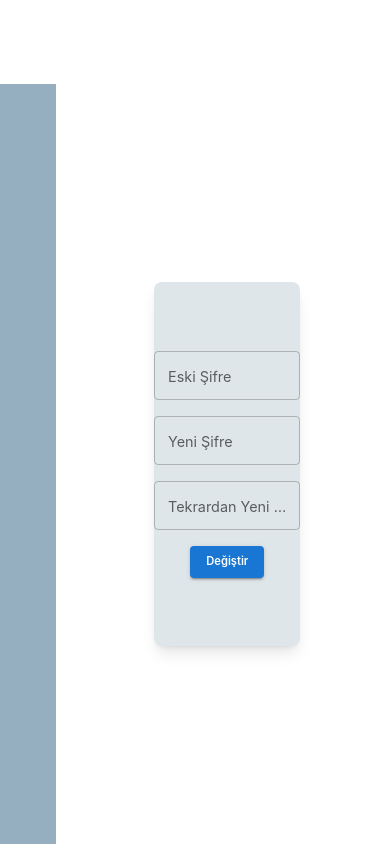
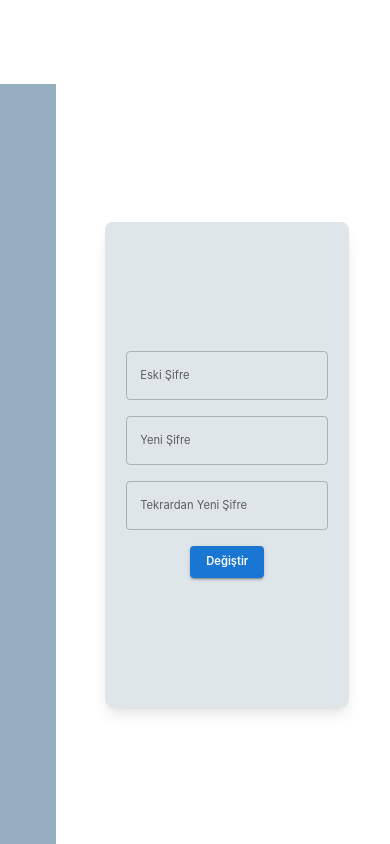
Before and after one commit to atasaymguler/e-commerce, a React (Vite) app: page /home/privacy in a window 390 px wide. Built offline with nearby package versions, Linux system fonts and the light colour scheme; some icons are missing.

Commit message:
Privacy Responsive

```diff
--- a/src/pages/Privacy/Privacy.tsx
+++ b/src/pages/Privacy/Privacy.tsx
@@ -56,7 +56,7 @@ export default function Privacy() {
         }
     }
 
-     const {values,handleChange , handleBlur,errors,handleSubmit,handleReset,touched} = useFormik({
+     const {values,handleChange , handleBlur,errors,handleSubmit,touched} = useFormik({
      initialValues: {
        oldPassword : '',
        newPassword: '',
@@ -70,21 +70,21 @@ export default function Privacy() {
   return (
     <div className='h-full flex justify-center items-center'>
 
-        <form onSubmit={handleSubmit} className='bg-[#dfe6e9] w-1/2 h-1/2 flex justify-center items-center rounded-lg shadow-lg'>
+        <form onSubmit={handleSubmit} className='bg-[#dfe6e9] w-5/6 md:w-1/2 h-4/6 flex justify-center items-center rounded-lg shadow-lg box-content !p-3'>
         <div>
             <div>
                 <TextField name='oldPassword' value={values.oldPassword} onChange={handleChange} onBlur={handleBlur} type='password' label="Eski Şifre" variant="outlined"
-                helperText={ (user?.password !== values.oldPassword || errors.oldPassword ) && touched.oldPassword && (errors.oldPassword ? <span className='text-red-600 text-[10px]'>{errors.oldPassword}</span>: <span className='text-red-600 text-[10px]'>Şifreniz Yanlıştır</span> )  }
+                helperText={ (user?.password !== values.oldPassword || errors.oldPassword ) && touched.oldPassword && (errors.oldPassword ? <span className='text-red-600 '>{errors.oldPassword}</span>: <span className='text-red-600 '>Şifreniz Yanlıştır</span> )  }
                 />
             </div>
               <div className='!mt-4'>
                 <TextField name='newPassword' value={values.newPassword} onChange={handleChange} onBlur={handleBlur} type='password' label="Yeni Şifre" variant="outlined"
-                helperText={errors.newPassword && touched.newPassword && <span className='text-red-600 text-[10px]'>{errors.newPassword}</span>}
+                helperText={errors.newPassword && touched.newPassword && <span className='text-red-600 '>{errors.newPassword}</span>}
                 />
             </div>
               <div  className='!mt-4'>
                 <TextField name='newPasswordRepeat' value={values.newPasswordRepeat} onChange={handleChange} onBlur={handleBlur} type='password' label="Tekrardan Yeni Şifre" variant="outlined"
-                 helperText={errors.newPasswordRepeat && touched.newPasswordRepeat && <span className='text-red-600 text-[10px]'>{errors.newPasswordRepeat}</span>}
+                 helperText={errors.newPasswordRepeat && touched.newPasswordRepeat && <span className='text-red-600 '>{errors.newPasswordRepeat}</span>}
                 />
             </div>
             <div className='!mt-4 flex justify-center items-center'>
--- a/src/theme.ts
+++ b/src/theme.ts
@@ -47,10 +47,10 @@ let theme = createTheme({
     MuiInputLabel: {
       styleOverrides: {
         root: {
-          fontSize: "1rem",
-         "@media (max-width:640px)": { fontSize: "0.9rem" }, // sm ve altı
-      "@media (min-width:1024px)": { fontSize: "1.05rem" }, // lg
-      "@media (min-width:1280px)": { fontSize: "1.1rem" }, // xl
+          fontSize: "0.85rem",
+          "@media (max-width:640px)": { fontSize: "0.7rem" }, // sm ve altı
+          "@media (min-width:1024px)": { fontSize: "1rem" }, // lg
+          "@media (min-width:1280px)": { fontSize: "1.1rem" }, // xl
         },
       },
     },
```
